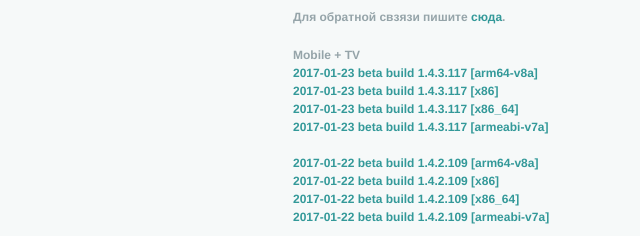
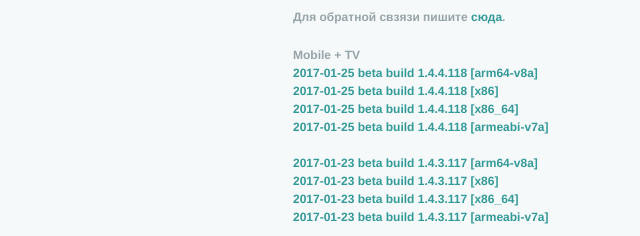
Before and after one commit to ggface/sovoktv, a plain HTML site: page index.html in a window 1280 px wide. Shown: the part 336-572 px from the top of the page, 75-715 px from the left. Drawn offline with Linux system fonts and the light colour scheme.

Commit message:
add 1.4.4.118

```diff
--- a/index.html
+++ b/index.html
@@ -38,6 +38,14 @@
 
 			<p>
 				Mobile + TV<br>
+				<a href="https://yadi.sk/d/9wKN4WzX3AjANx" target="_blank">2017-01-25 beta build 1.4.4.118 [arm64-v8a]</a>
+				<br>
+				<a href="https://yadi.sk/d/bnB7jjeF3AjAQ2" target="_blank">2017-01-25 beta build 1.4.4.118 [x86]</a>
+				<br>
+				<a href="https://yadi.sk/d/ZO-D_vDW3AjAPd" target="_blank">2017-01-25 beta build 1.4.4.118 [x86_64]</a>
+				<br>
+				<a href="https://yadi.sk/d/MX-fJR1V3AjAPR" target="_blank">2017-01-25 beta build 1.4.4.118 [armeabi-v7a]</a>
+				<br><br>
                 <a href="https://yadi.sk/d/J_JljCMK3ATBma" target="_blank">2017-01-23 beta build 1.4.3.117 [arm64-v8a]</a>
 				<br>
 				<a href="https://yadi.sk/d/iyfG1RvC3ATBmJ" target="_blank">2017-01-23 beta build 1.4.3.117 [x86]</a>
```
